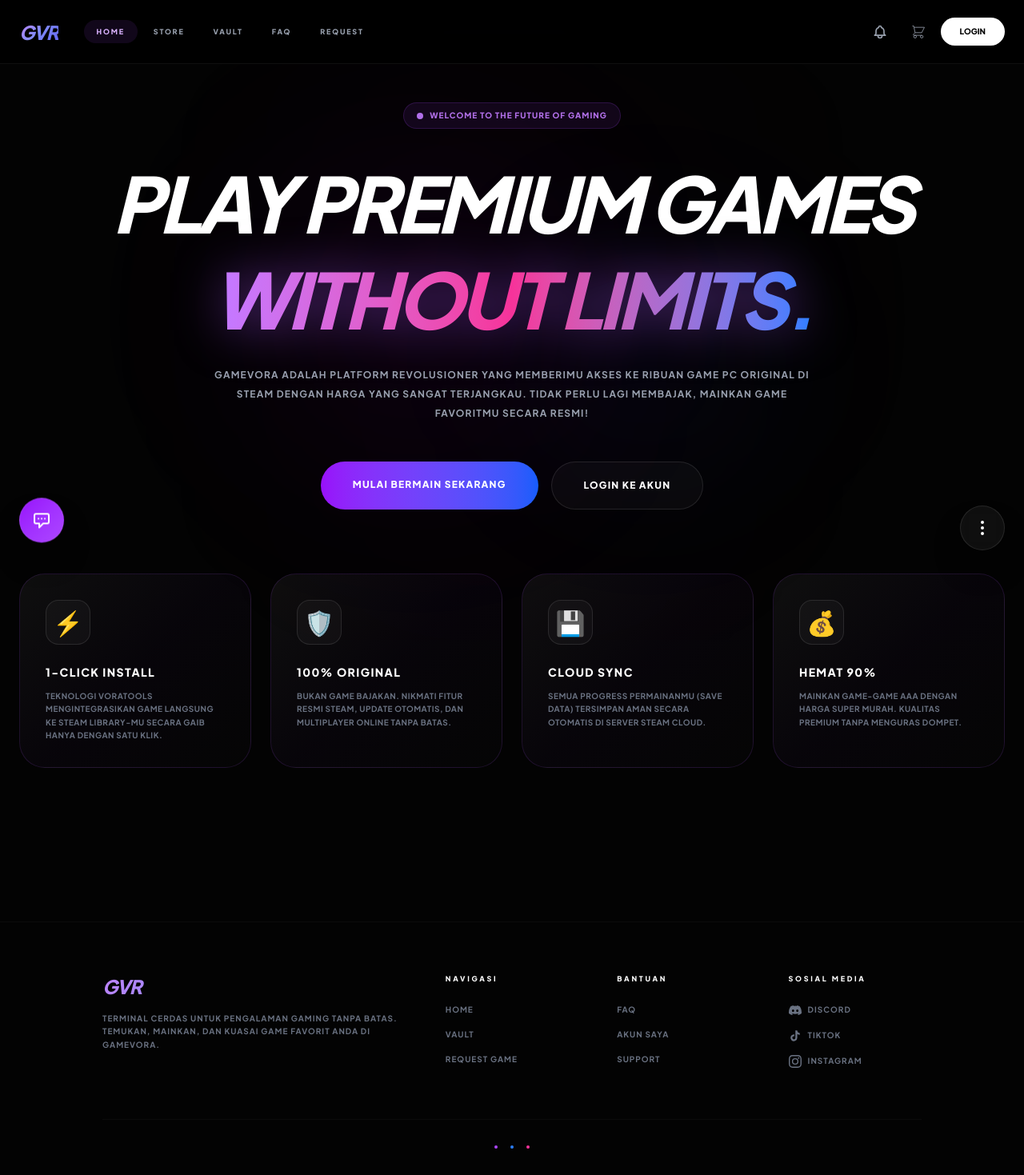
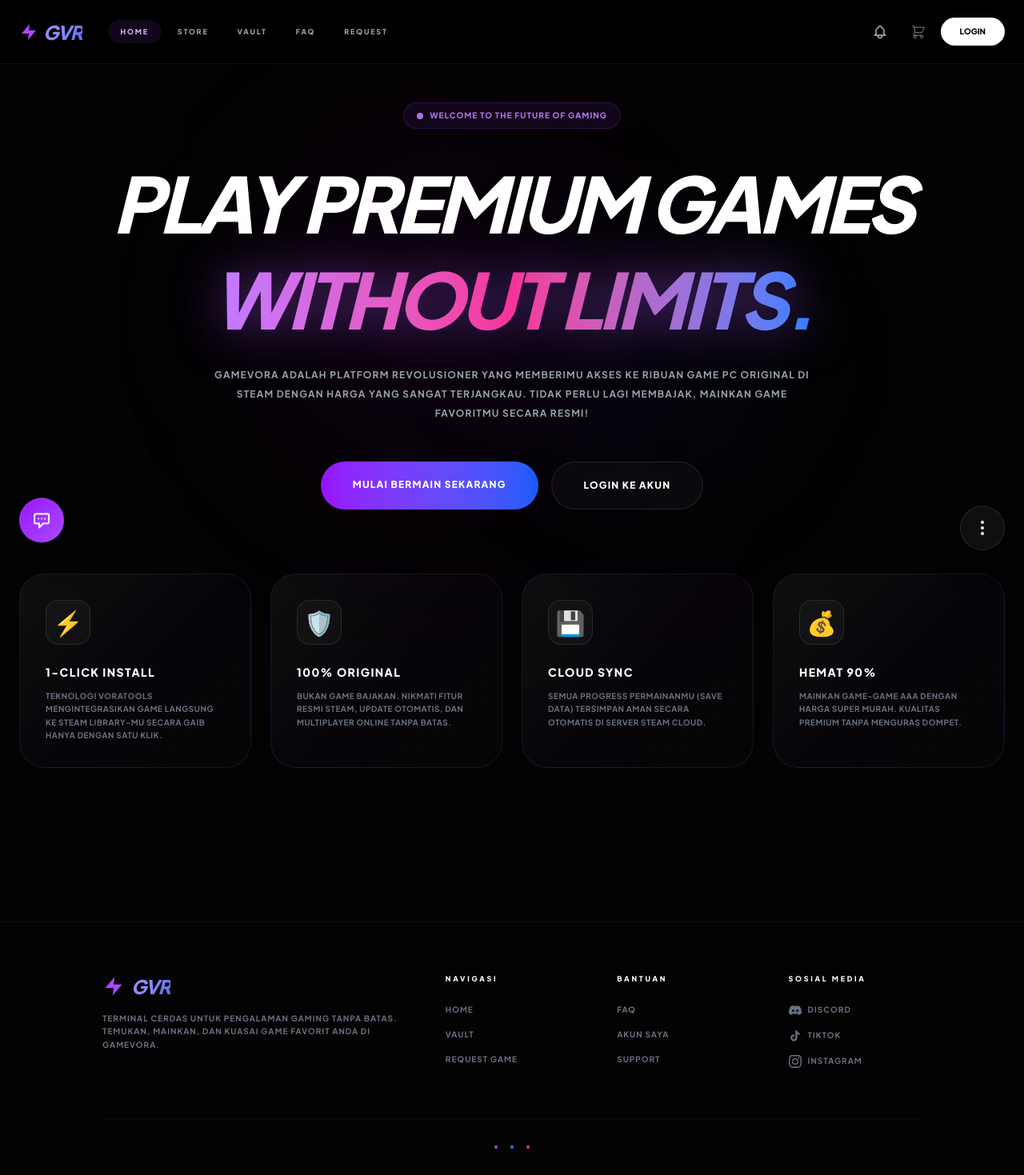
Before and after one commit to RaflyalAf/GAMEVORA, a React (Vite) app: page / in a window 1280 px wide. Shown: the top 1469 px of the page at 80% size. Built offline with nearby package versions, Linux system fonts and the light colour scheme.

Commit message:
Add lightning bolt icon to GVR logo

```diff
--- a/src/components/Footer.jsx
+++ b/src/components/Footer.jsx
@@ -6,7 +6,10 @@ export default function Footer() {
       <div className="max-w-5xl mx-auto">
         <div className="grid grid-cols-1 md:grid-cols-5 gap-12 mb-16 text-center md:text-left">
           <div className="md:col-span-2">
-            <h3 className="text-2xl font-black italic uppercase tracking-tighter text-gradient mb-4">GVR</h3>
+            <h3 className="flex items-center justify-center md:justify-start gap-2 mb-4">
+              <svg className="w-7 h-7 text-purple-500" fill="currentColor" viewBox="0 0 24 24"><path d="M13 2L3 14h9l-1 8 10-12h-9l1-8z" /></svg>
+              <span className="text-2xl font-black italic uppercase tracking-tighter text-gradient">GVR</span>
+            </h3>
             <p className="text-[10px] font-bold text-gray-500 uppercase tracking-widest leading-relaxed max-w-sm mx-auto md:mx-0">
               Terminal cerdas untuk pengalaman gaming tanpa batas. Temukan, mainkan, dan kuasai game favorit Anda di GameVora.
             </p>
--- a/src/components/Navbar.jsx
+++ b/src/components/Navbar.jsx
@@ -19,8 +19,9 @@ export default function Navbar() {
     <nav className="fixed top-0 w-full z-[1500] glass-nav flex items-center">
       <div className="max-w-7xl mx-auto px-6 h-full flex items-center justify-between w-full">
         <div className="flex items-center gap-8 text-left">
-          <Link to="/" className="text-2xl font-black italic tracking-tighter text-gradient uppercase leading-none hover:opacity-80 transition-opacity">
-            GVR
+          <Link to="/" className="flex items-center gap-1.5 hover:opacity-80 transition-opacity">
+            <svg className="w-6 h-6 text-purple-500" fill="currentColor" viewBox="0 0 24 24"><path d="M13 2L3 14h9l-1 8 10-12h-9l1-8z" /></svg>
+            <span className="text-2xl font-black italic tracking-tighter text-gradient uppercase leading-none">GVR</span>
           </Link>
           <div className="hidden md:flex items-center gap-1 text-[9px] font-black uppercase tracking-[0.2em]">
             {navLinks.map(link => {
--- a/src/pages/Login.jsx
+++ b/src/pages/Login.jsx
@@ -38,7 +38,10 @@ export default function Login() {
 
       <div className="w-full max-w-[420px] animate-fade-in relative">
         <div className="text-center mb-10">
-          <h1 className="text-4xl font-black italic tracking-tighter text-gradient uppercase">GVR</h1>
+          <h1 className="flex items-center justify-center gap-3">
+            <svg className="w-10 h-10 text-purple-500" fill="currentColor" viewBox="0 0 24 24"><path d="M13 2L3 14h9l-1 8 10-12h-9l1-8z" /></svg>
+            <span className="text-4xl font-black italic tracking-tighter text-gradient uppercase">GVR</span>
+          </h1>
           <div className="section-divider w-16 mx-auto mt-4 mb-4" />
           <p className="text-gray-600 text-[9px] uppercase tracking-[0.3em] font-black">Access Secured Vault</p>
         </div>
--- a/src/pages/ProfileOrders.jsx
+++ b/src/pages/ProfileOrders.jsx
@@ -97,7 +97,10 @@ export default function ProfileOrders() {
         <body>
           <div class="receipt">
             <div class="header">
-              <h1>GVR</h1>
+              <h1 style={{ display: 'flex', alignItems: 'center', gap: '6px' }}>
+                <svg style={{ width: '24px', height: '24px', color: '#a855f7' }} fill="currentColor" viewBox="0 0 24 24"><path d="M13 2L3 14h9l-1 8 10-12h-9l1-8z" /></svg>
+                GVR
+              </h1>
               <p>Vault Digital Receipt</p>
             </div>
             <div class="row label">
--- a/src/pages/Register.jsx
+++ b/src/pages/Register.jsx
@@ -46,7 +46,10 @@ export default function Register() {
 
       <div className="w-full max-w-[420px] animate-fade-in relative">
         <div className="text-center mb-10">
-          <h1 className="text-4xl font-black italic tracking-tighter text-gradient uppercase">GVR</h1>
+          <h1 className="flex items-center justify-center gap-3">
+            <svg className="w-10 h-10 text-purple-500" fill="currentColor" viewBox="0 0 24 24"><path d="M13 2L3 14h9l-1 8 10-12h-9l1-8z" /></svg>
+            <span className="text-4xl font-black italic tracking-tighter text-gradient uppercase">GVR</span>
+          </h1>
           <div className="section-divider w-16 mx-auto mt-4 mb-4" />
           <p className="text-gray-600 text-[9px] uppercase tracking-[0.3em] font-black">Create your digital vault account</p>
         </div>
```
